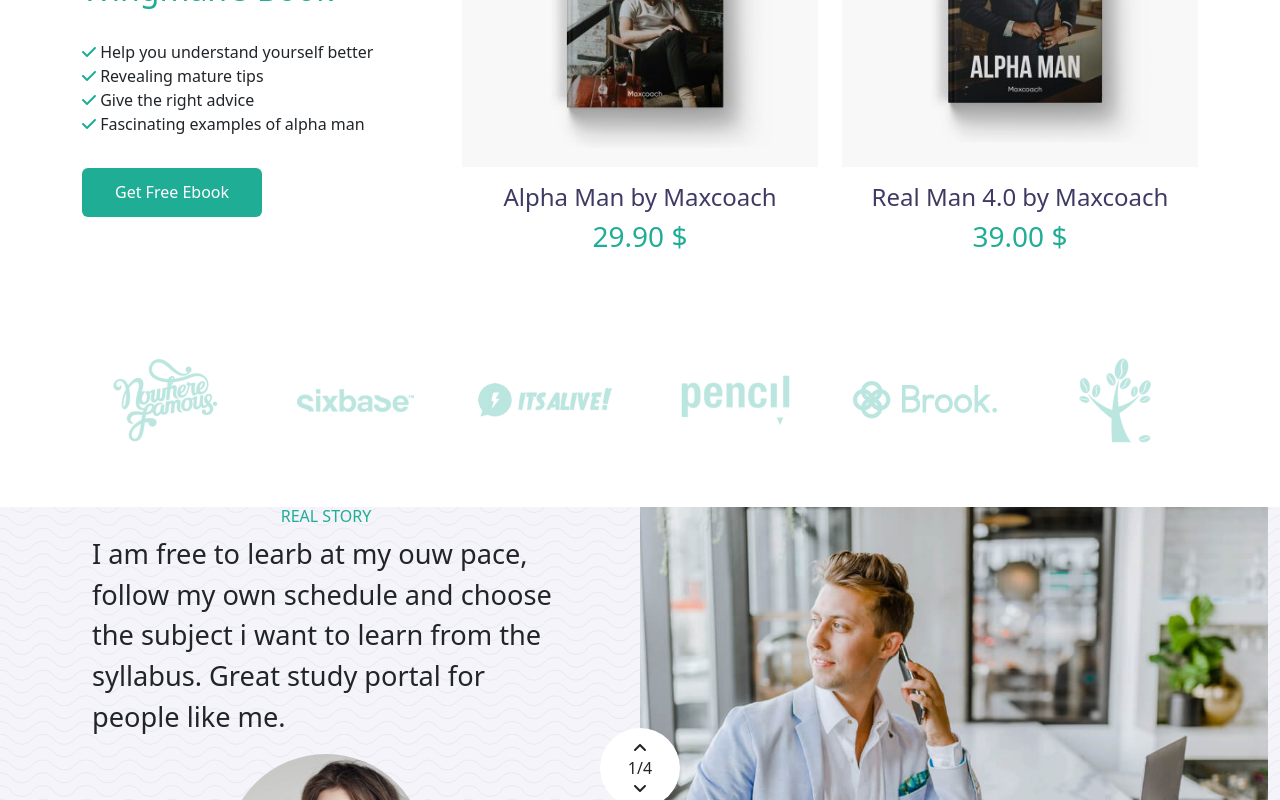
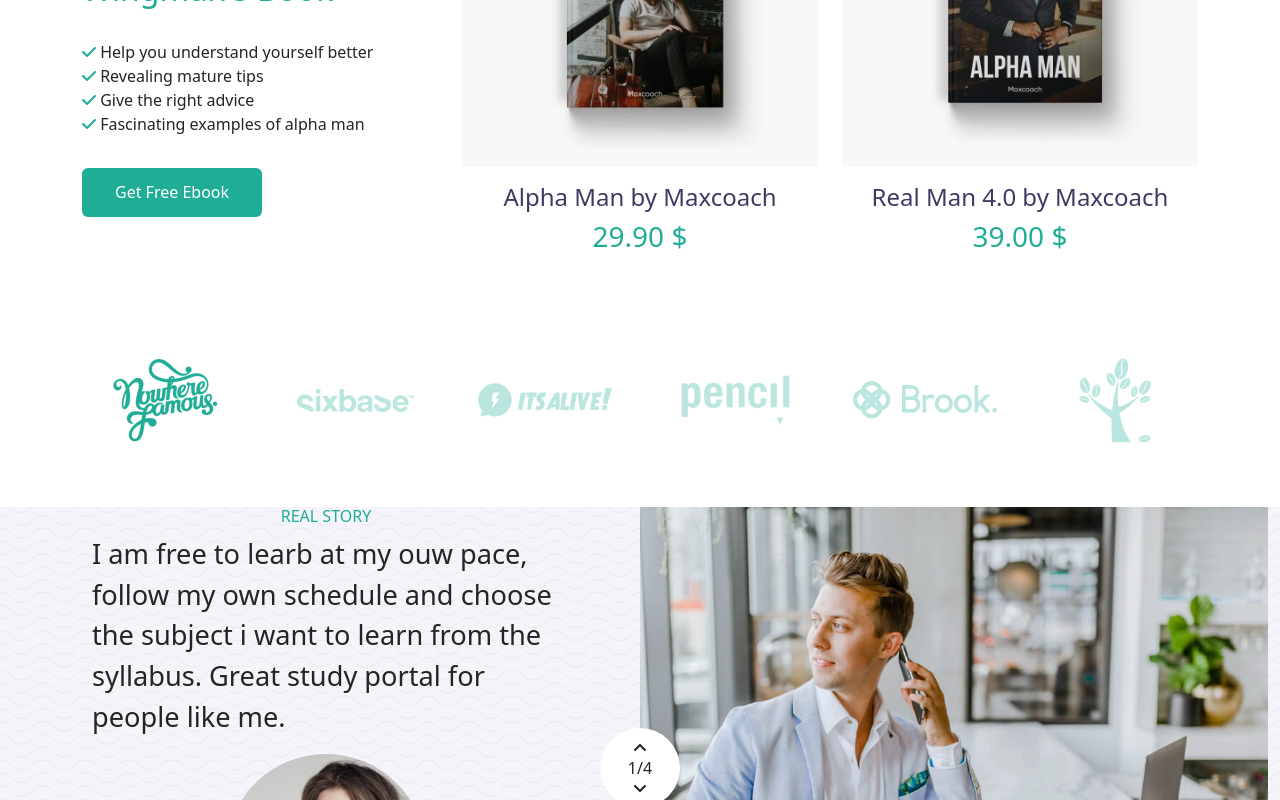
Before and after one commit to Matteo-Nesti/proj-html-vuejs, a Vue app: page / in a window 1280 px wide. In both pictures the pointer is over the picture 165 px from the left and 3627 px from the top of the page. Shown: the part 3227-4027 px from the top of the page. Built offline with nearby package versions, Linux system fonts and the light colour scheme.

Commit message:
add css on sponsors

```diff
--- a/src/components/PageMainSponsor.vue
+++ b/src/components/PageMainSponsor.vue
@@ -36,4 +36,9 @@ figure {
 .sponsor {
     opacity: .3;
 }
+
+.sponsor:hover {
+    opacity: 1;
+    cursor: pointer;
+}
 </style>
```
